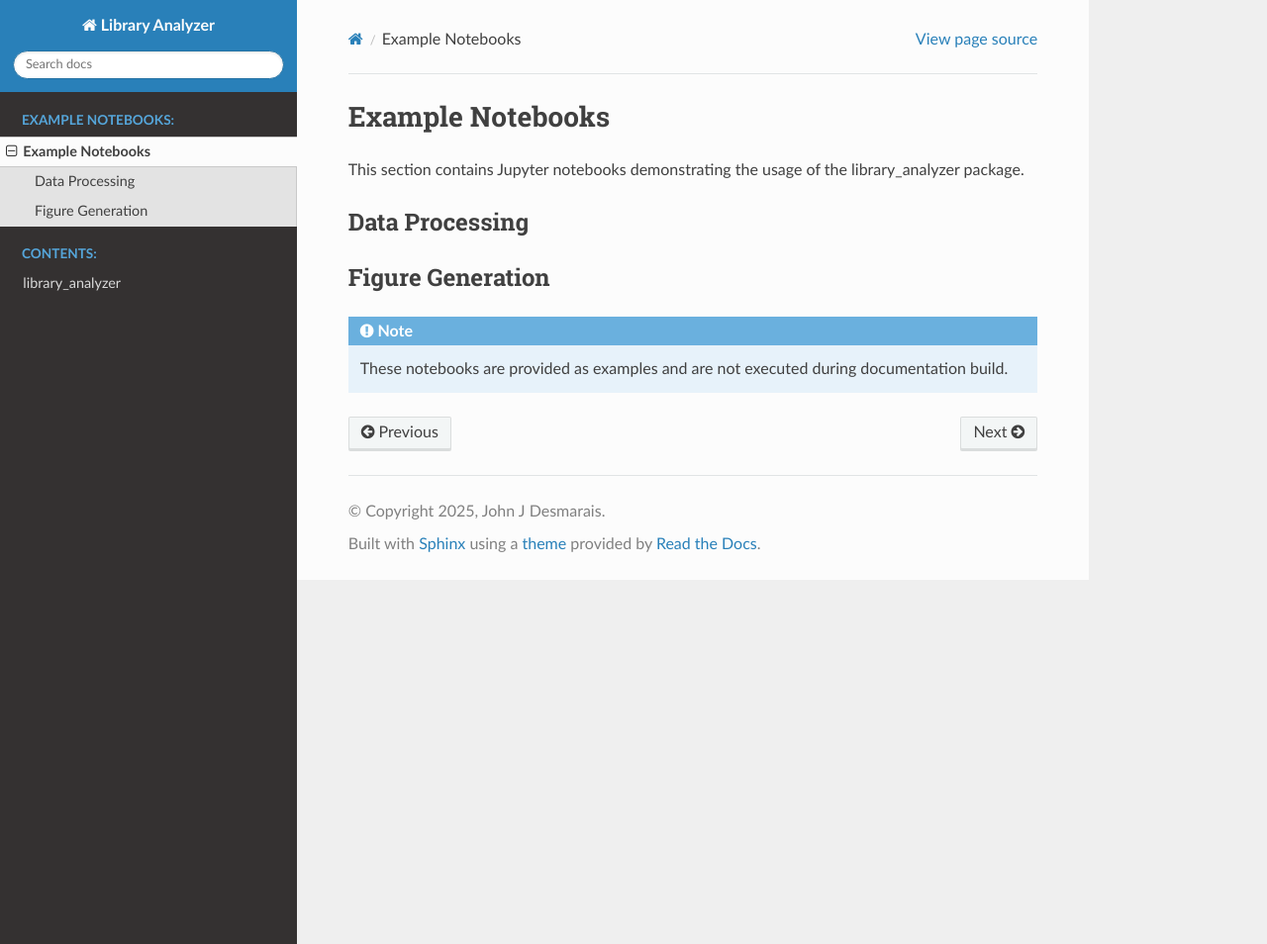
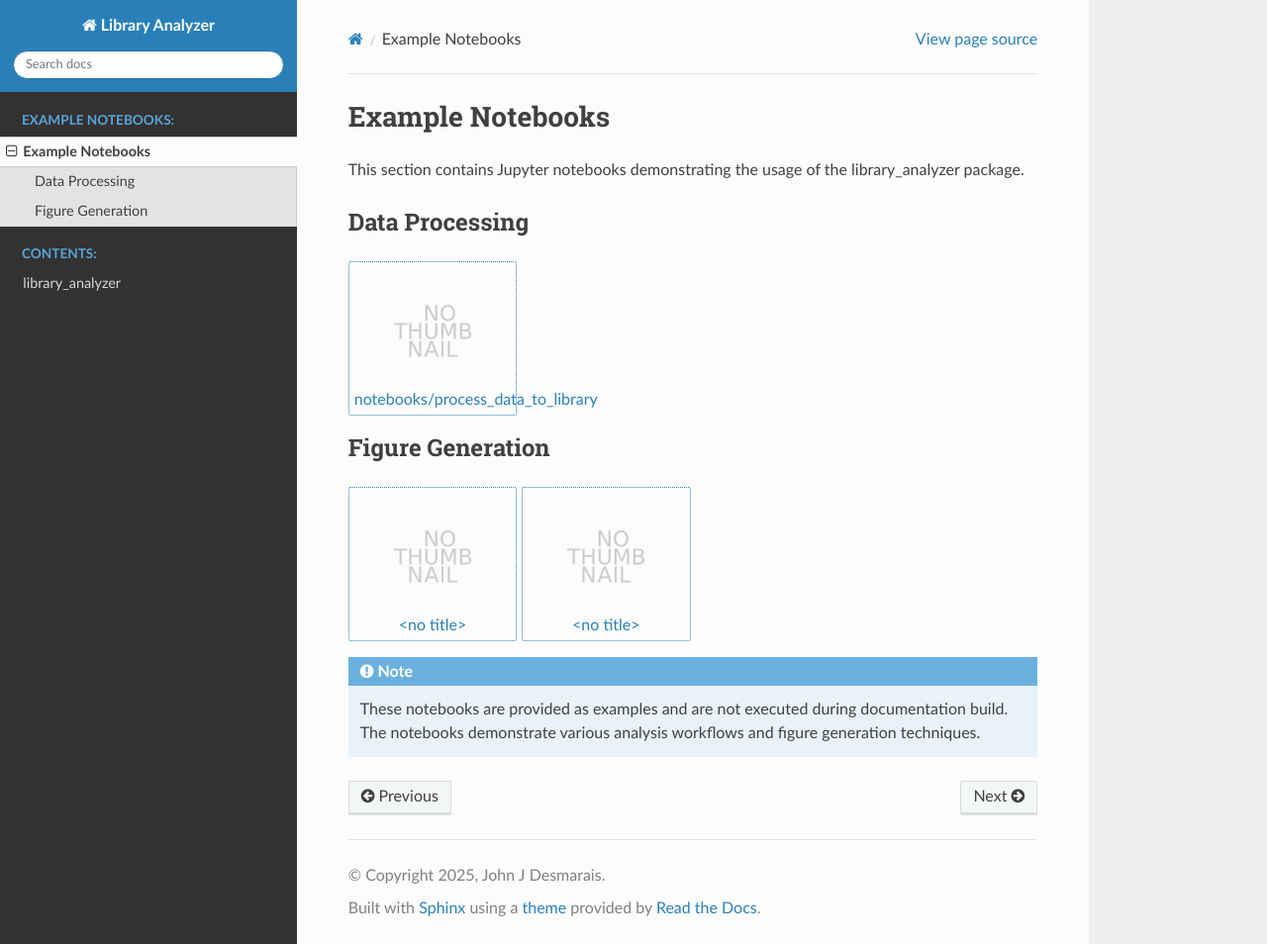
Before and after one commit to jackdesmarais/TRf_transposon_silencing_MPRA, a Sphinx documentation site: the page built from docs/source/notebooks.rst, in a window 1280 px wide and 954 px high. Shown: the whole window at 99% size. Built offline with Sphinx 7.4.7 and the Read the Docs theme 3.1.0, drawn with Linux system fonts in a browser that asks for light colours; pages that are not in the unit, such as notebooks, are missing from menus.

Commit message:
working on notebook docs

```diff
--- a/docs/source/conf.py
+++ b/docs/source/conf.py
@@ -116,4 +116,14 @@ autoclass_content = 'both'
 # Configure nbsphinx
 nbsphinx_execute = 'never'
 nbsphinx_allow_errors = True
-nbsphinx_kernel_name = 'TRf_transposon_silencing_MPRA'
+nbsphinx_kernel_name = 'python3'
+nbsphinx_timeout = 600
+
+# Add nbsphinx-specific settings
+nbsphinx_prolog = """
+{% set docname = env.doc2path(env.docname, base=None) %}
+
+.. note::
+   This page was generated from a Jupyter notebook.
+   :download:`Download the notebook <{{ docname }}>`
+"""
--- a/docs/source/notebooks.rst
+++ b/docs/source/notebooks.rst
@@ -6,19 +6,18 @@ This section contains Jupyter notebooks demonstrating the usage of the library_a
 Data Processing
 --------------
 
-.. toctree::
-   :maxdepth: 1
+.. nbgallery::
 
    notebooks/process_data_to_library.ipynb
 
 Figure Generation
 ---------------
 
-.. toctree::
-   :maxdepth: 1
+.. nbgallery::
 
    notebooks/make_figure_panels.ipynb
    notebooks/make_supplemental_figures.ipynb
 
 .. note::
    These notebooks are provided as examples and are not executed during documentation build.
+   The notebooks demonstrate various analysis workflows and figure generation techniques.
```
Also changed, not shown: 1 other file.
